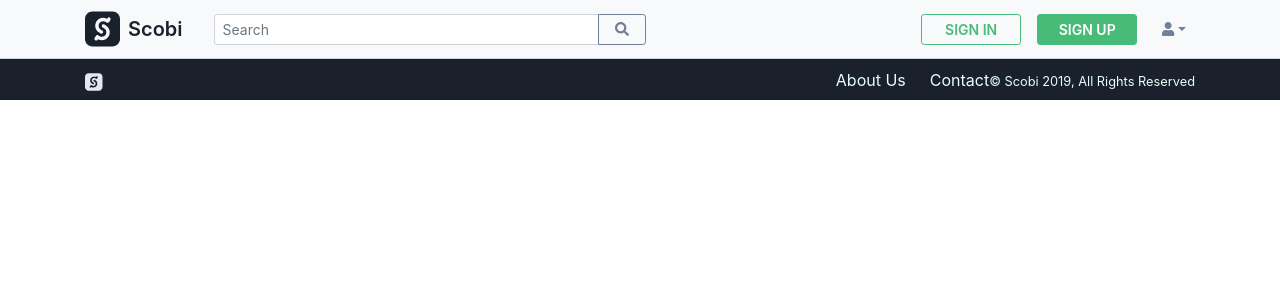
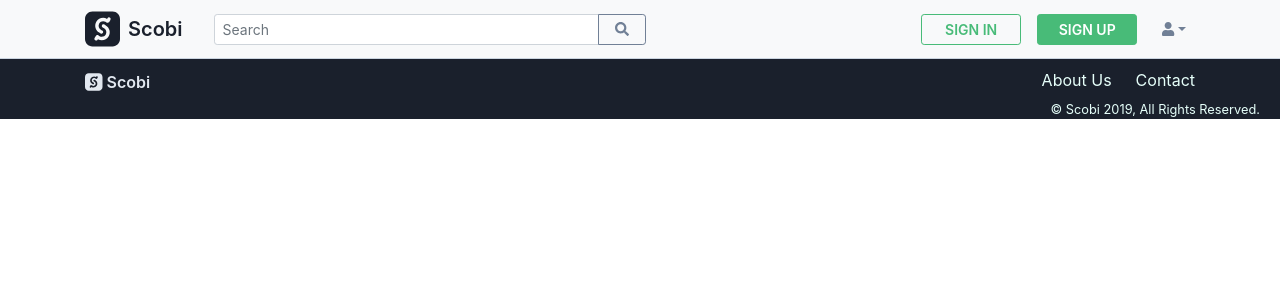
Before and after one commit to onurguler/scobio-social-frontend, a React (Create React App) app in the folder client/: page /AboutUs in a window 1280 px wide. Shown: the top 300 px of the page. Built offline with nearby package versions, Linux system fonts and the light colour scheme.

Commit message:
navbarlast

```diff
--- a/client/src/App.js
+++ b/client/src/App.js
@@ -13,6 +13,7 @@ import TwoFA from './components/auth/TwoFA';
 import Contact from './components/contact/Contact';
 import Post from './components/post/Post';
 import BottomBar from './components/layout/BottomBar';
+import AboutUs from './components/contact/AboutUs';
 
 const App = () => {
   return (
@@ -35,6 +36,7 @@ const App = () => {
           <Route exact path="/settings" component={Settings} />
           <Route exact path="/contact" component={Contact} />
           <Route exact path="/posts" component={Post} />
+          <Route exact path="/AboutUs" component={AboutUs} />
         </Switch>
         <BottomBar />
       </div>
--- /dev/null
+++ b/client/src/components/contact/AboutUs.js
@@ -0,0 +1,7 @@
+import React from 'react';
+
+function AboutUs() {
+  return <div></div>;
+}
+
+export default AboutUs;
--- a/client/src/components/layout/BottomBar.js
+++ b/client/src/components/layout/BottomBar.js
@@ -7,31 +7,30 @@ const BottomBar = () => {
   return (
     <Fragment>
       <div className="navbar py-md-0 bg-gray-900 border-gray-900 border-top">
-        <div className="container">
+        <div className="container d-flex">
           <Link
             to="/"
-            className="navbar-brand text-decoration-none text-gray-300">
+            className="navbar-brand text-decoration-none text-gray-300 mr-auto">
             <FontAwesomeIcon
               className="mr-1 align-middle"
               icon={faSellcast}
               size={'1x'}
             />
+            <span className="small font-semibold align-middle" href="#home">
+              Scobi
+            </span>
           </Link>
-          <div className="d-flex">
-            <span className="align-middle text-teal-100 mr-4" href="#aboutus">
-              About Us
-            </span>
-            <span className="align-middle text-teal-100" href="#contact">
-              Contact
-            </span>
-            <div>
-              <span
-                className="small align-middle text-teal-100"
-                href="#AboutUs">
-                © Scobi 2019, All Rights Reserved
-              </span>
-            </div>
-          </div>
+          <Link className="d-flex text-decoration-none" to="/AboutUs">
+            <span className="align-middle text-teal-100 mr-4">About Us</span>
+          </Link>
+          <Link className="d-flex text-decoration-none" to="/Contact">
+            <span className="align-middle text-teal-100">Contact</span>
+          </Link>
+        </div>
+        <div className="d-flex w-100 justify-content-end">
+          <span className="small align-middle text-teal-100">
+            © Scobi 2019, All Rights Reserved.
+          </span>
         </div>
       </div>
     </Fragment>
```
